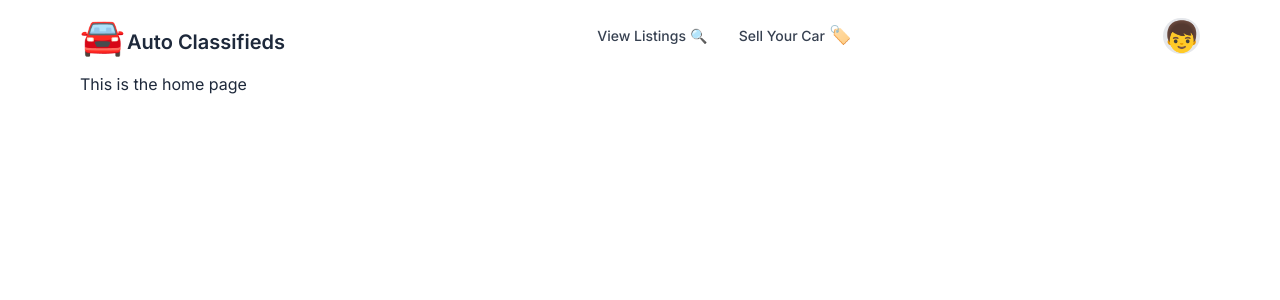
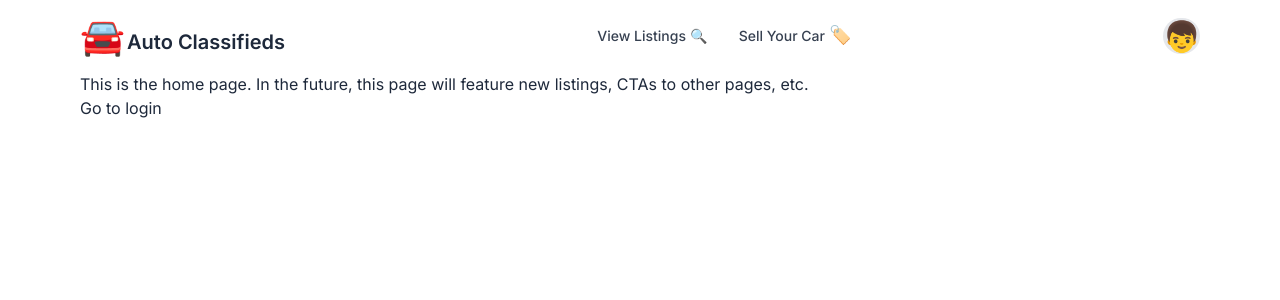
Before and after one commit to durkes/classifieds-mvp, a React (Vite) app: page / in a window 1280 px wide. Shown: the top 300 px of the page. Built offline with nearby package versions, Linux system fonts and the light colour scheme.

Commit message:
Update placeholder messaging

```diff
--- a/src/components/Home/index.jsx
+++ b/src/components/Home/index.jsx
@@ -1,7 +1,8 @@
 export default function Home() {
     return (
         <div>
-            <p>This is the home page</p>
+            <p>This is the home page. In the future, this page will feature new listings, CTAs to other pages, etc.</p>
+            <a href="/user/login">Go to login</a>
         </div>
     );
 }
--- a/src/components/Listings/NewPost.jsx
+++ b/src/components/Listings/NewPost.jsx
@@ -1,7 +1,19 @@
+import { useContext } from 'react';
+import SessionContext from '../../context/SessionContext';
+import { Navigate } from 'react-router-dom';
+import { setCookie } from '../../assets/browser-cookies';
+
 export default function NewPost() {
+    const { sessionData } = useContext(SessionContext);
+
+    if (!sessionData.isLoggedIn) {
+        setCookie('loginReferrer', '/listings/new', 1);
+        return <Navigate replace to="/user/login" />;
+    }
+
     return (
         <div>
-            <p>This is the new post page</p>
+            <p>This is the new post page. You can see this page when you're logged in.</p>
         </div>
     );
 }
--- a/src/components/User/MyAccount.jsx
+++ b/src/components/User/MyAccount.jsx
@@ -1,7 +1,7 @@
 export default function MyAccount() {
     return (
         <div>
-            <p>This is the my-account page</p>
+            <p>This is the My Account page. In the future, you'll be able to change your password, update your email address, etc.</p>
         </div>
     );
 }
```
Also changed, not shown: 1 other file (tests, documents, lock files or other folders).
